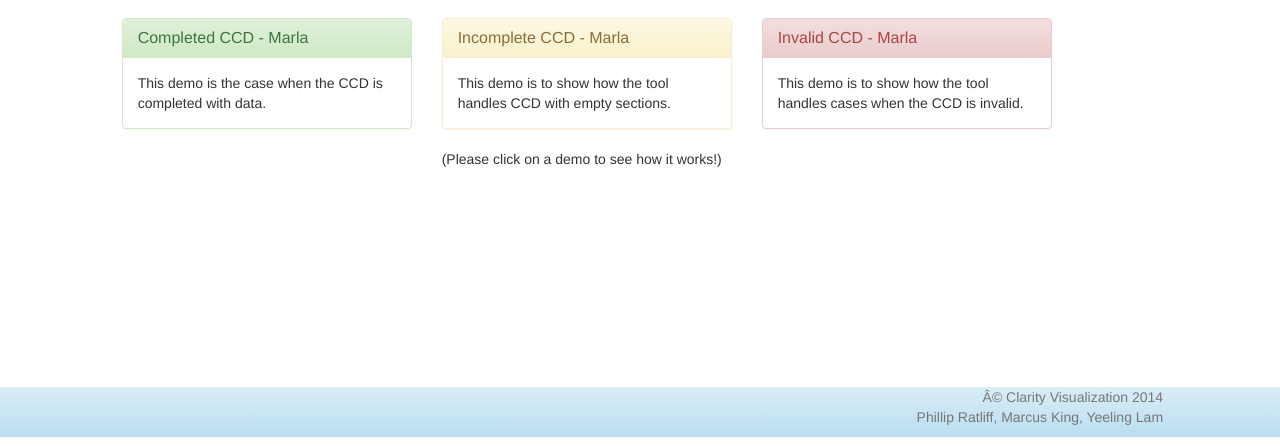
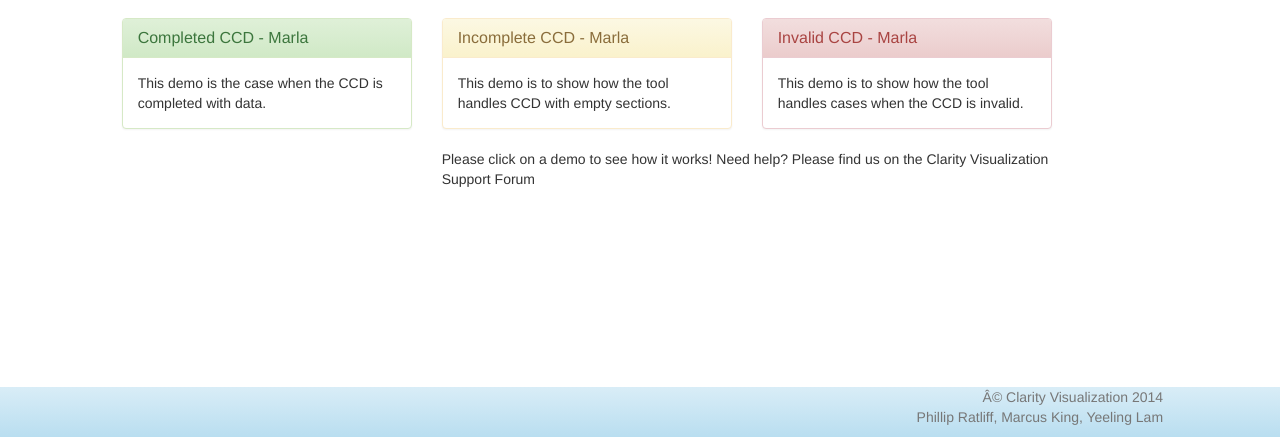
Before and after one commit to e010/e010.github.io, a plain HTML site: page GUI/selection.html in a window 1280 px wide. Shown: the part 353-800 px from the top of the page. Drawn offline with nearby package versions, Linux system fonts and the light colour scheme.

Commit message:
Update selection.html

```diff
--- a/GUI/selection.html
+++ b/GUI/selection.html
@@ -68,7 +68,7 @@
       </div>
       <div class="row">
         <div class="col-md-4"></div>
-        <div class="col-md-6">(Please click on a demo to see how it works!)</div>
+        <div class="col-md-6">Please click on a demo to see how it works!  Need help? Please find us on the <a href="http://e010.github.io/GUI/support.html"></a>Clarity Visualization Support Forum</div>
       </div>
     </div>
     <footer class="footer">
```
